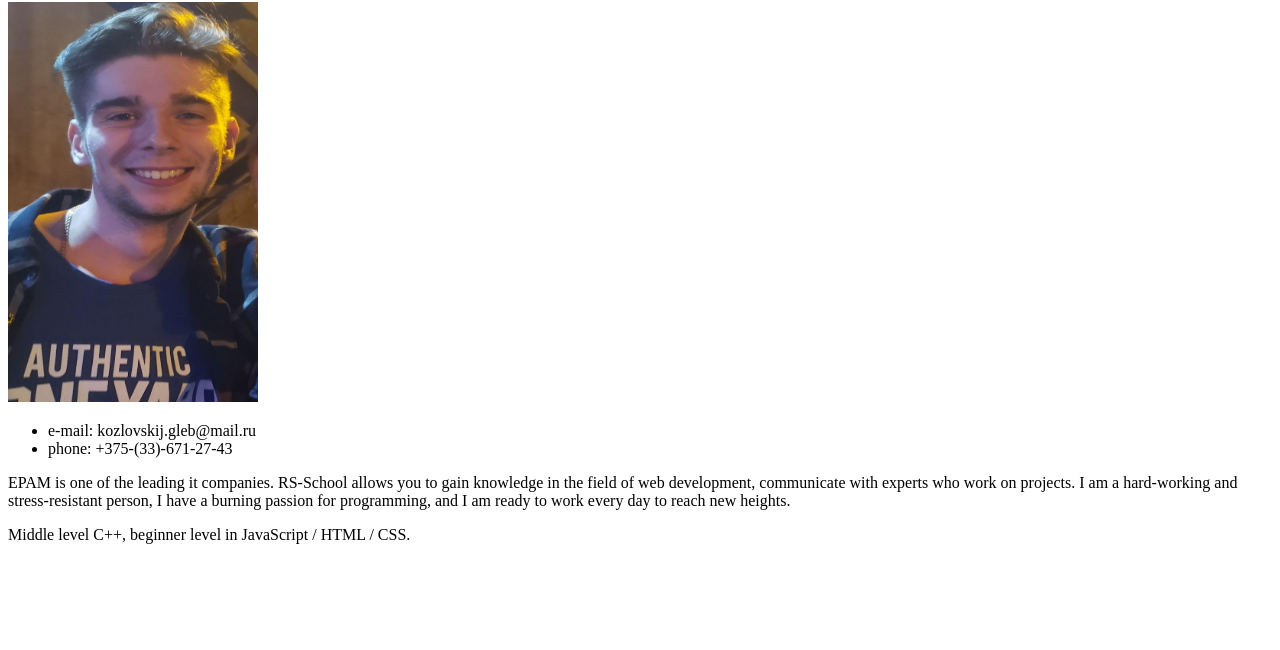
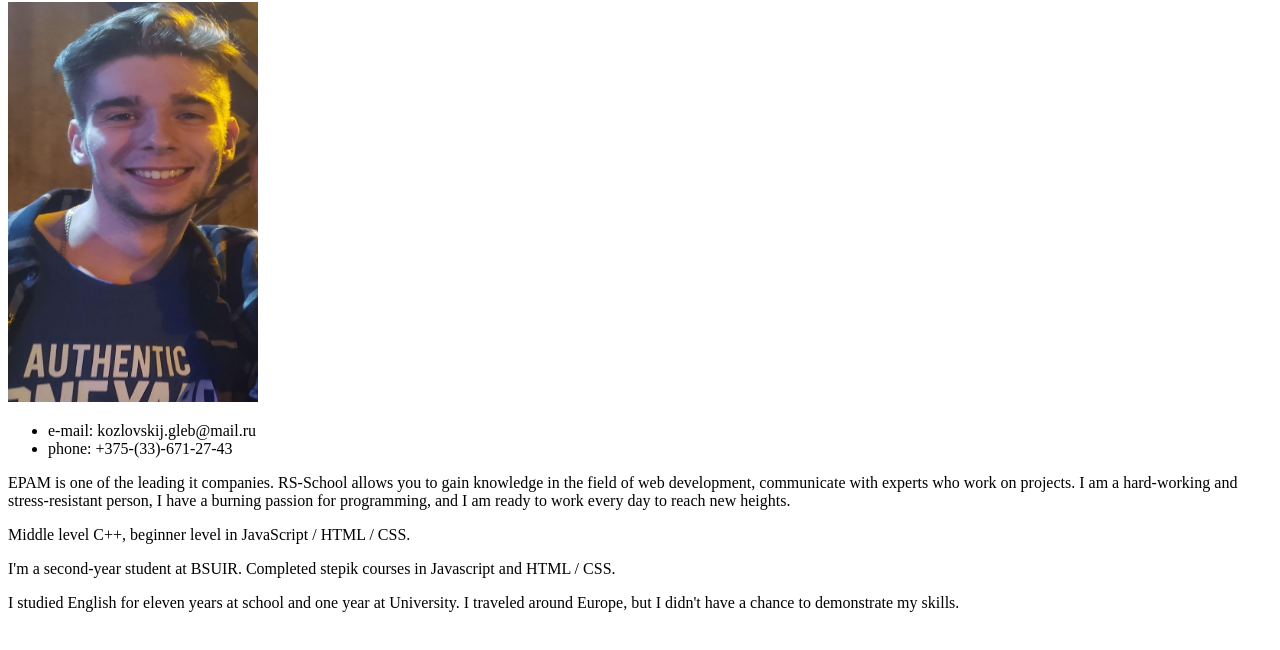
Before and after one commit to K-Dot911/rsschool-cv, a plain HTML site: page index.html in a window 1280 px wide. Shown: the part 78-728 px from the top of the page. Drawn offline with Linux system fonts and the light colour scheme.

Commit message:
feat: update education and english

```diff
--- a/index.html
+++ b/index.html
@@ -10,6 +10,7 @@
       <div class="name-wrapper">
         <h1>Gleb Kozlovsky</h1>
       </div>
+    </header>
       <main class="main">
         <section class="photo-section">
           <div class="photo">
@@ -26,10 +27,11 @@
         </section>
         <section class="summary-section">
           <div clas="summary">
-            <p> EPAM is one of the leading it companies.
+            <p>
+               EPAM is one of the leading it companies.
                 RS-School allows you to gain knowledge in the field of web development, communicate with experts who work on projects.
                 I am a hard-working and stress-resistant person, I have a burning passion for programming, and I am ready to work every day to reach new heights.
-              </p>
+            </p>
           </div>
         </section>
         <section class="skills-section">
@@ -37,7 +39,19 @@
             <p>Middle level C++, beginner level in JavaScript / HTML / CSS.</p>
           </div>
         </section>
+        <section class="education-section">
+          <div class="education">
+            <p>I'm a second-year student at BSUIR. Completed stepik courses in Javascript and HTML / CSS.</p>
+          </div>
+        </section>
+        <section class="english-section">
+          <div class="english">
+            <p>
+              I studied English for eleven years at school and one year at University.
+              I traveled around Europe, but I didn't have a chance to demonstrate my skills.
+            </p>
+          </div>
+        </section>
       </main>
-    </header>
   </body>
 </html>
```
